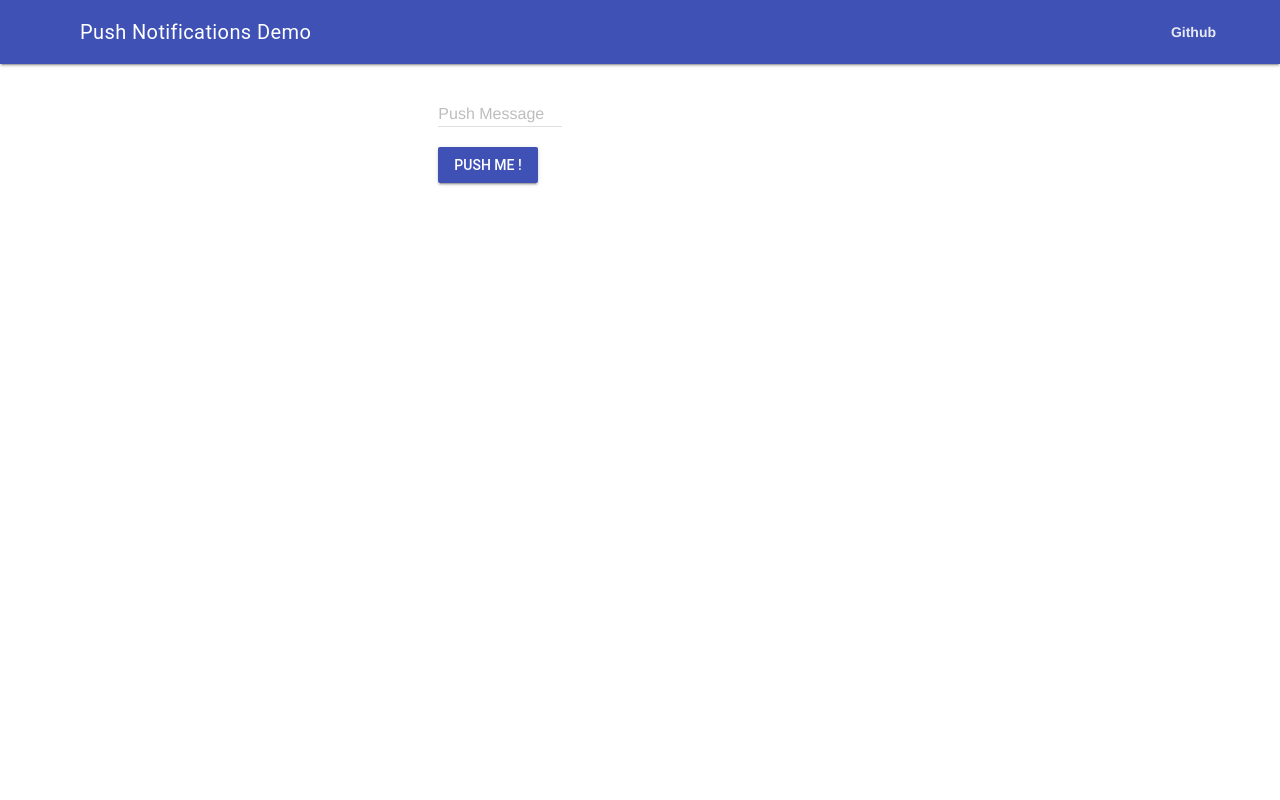
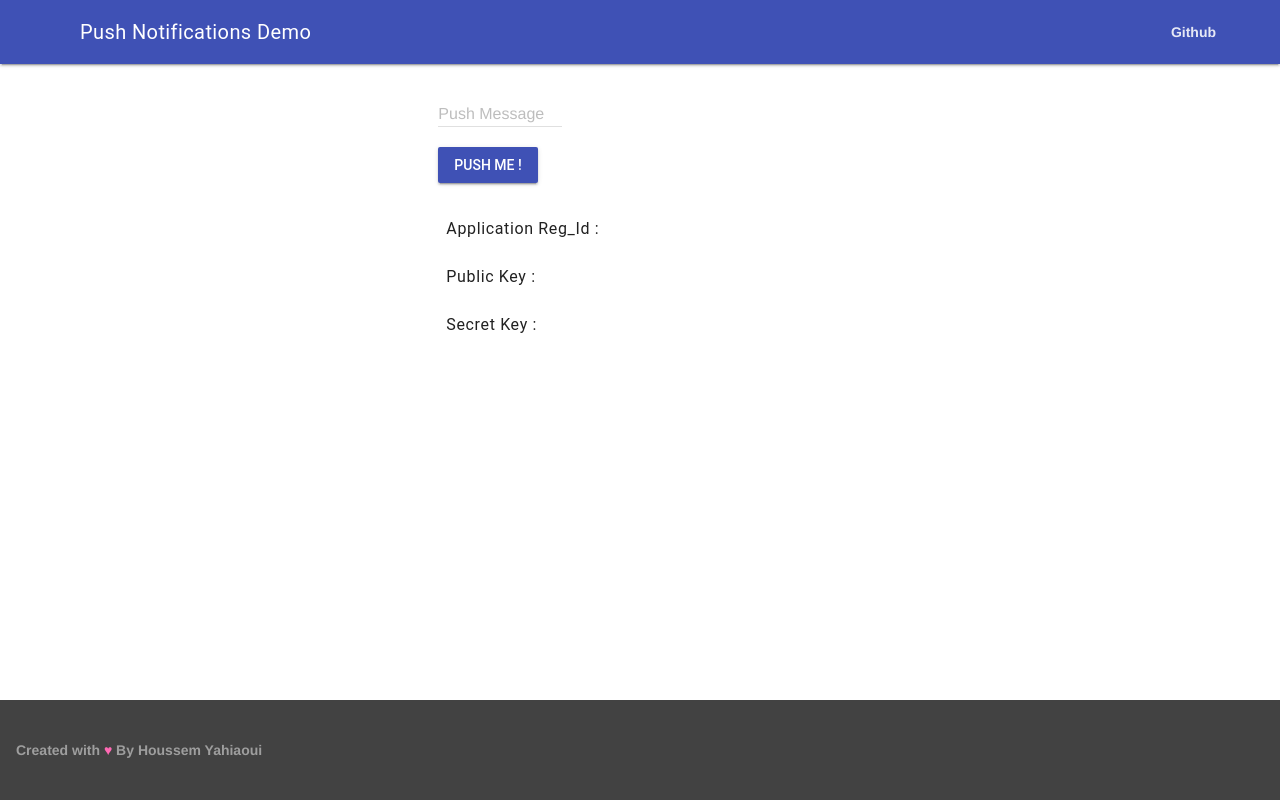
Before and after one commit to houssem-yahiaoui/progressive-web-app-starter-kit, a website: page public/index.html in a window 1280 px wide. Drawn offline with nearby package versions, Linux system fonts and the light colour scheme; no server answers.

Commit message:
Push Notifier fix2

```diff
--- a/public/index.html
+++ b/public/index.html
@@ -37,8 +37,28 @@
                         Push Me !
                     </button>
                 </div>
+                <ul class="demo-list-item mdl-list">
+                    <li class="mdl-list__item">
+                        <span class="mdl-list__item-primary-content">Application Reg_Id : <span id="endpoint"></span></span>
+                    </li>
+                    <li class="mdl-list__item">
+                        <span class="mdl-list__item-primary-content">Public Key : <span id="public_key"></span></span>
+                    </li>
+                    <li class="mdl-list__item">
+                        <span class="mdl-list__item-primary-content">Secret Key : <span id="secret_key"></span></span>
+                    </li>
+                </ul>
             </div>
         </main>
+
+            <footer class="mdl-mini-footer"  style="position: fixed; bottom: 0; width:100%;">
+                <div>
+                  <ul class="mdl-mini-footer__link-list">
+                      <li><b>Created with </b><span style="color:#FF69B4	">♥</span> <b> By</b> <a href="https://github.com/houssem-yahiaoui/webpush-notification"><b>Houssem Yahiaoui</b></a>
+                      </li>
+                  </ul>
+                </div>
+            </footer>
     </div>
 
     <script>
@@ -52,7 +72,9 @@
             var endpoint;
             var key;
             var authSecret;
-
+            var ed = document.getElementById("endpoint");
+            var pk = document.getElementById("public_key");
+            var k = document.getElementById("secret_key");
             navigator.serviceWorker
                 .register('sw.js')
                 .then((reg) => {
@@ -72,6 +94,11 @@
                         authSecret = rawAuthSecret ? btoa(String.fromCharCode.apply(null, new Uint8Array(rawAuthSecret))) : '';
                         endpoint = subscription.endpoint;
                         console.log(endpoint, " + ", authSecret, " + ", key);
+
+                        // Changing the view !
+                        ed.innerHTML = endpoint;
+                        pk.innerHTML = key;
+                        k.innerHTML = authSecret;
                     });
                 });
             document.getElementById('push').onclick = function() {
```
